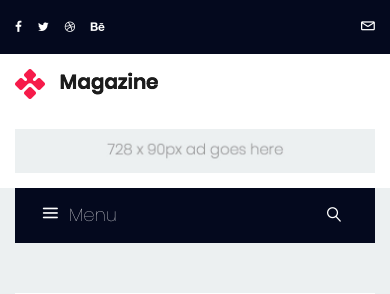
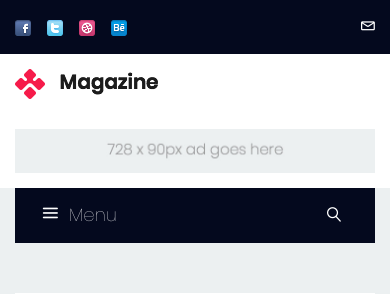
Before and after one commit to AndryRatsimbazafy/Magazine, a CodeIgniter app: page /Magazine/ in a window 390 px wide. Shown: the top 294 px of the page. Run offline with CodeIgniter, Linux system fonts and the light colour scheme; data that the repository does not hold is empty; some libraries are stand-ins or nearby versions.

Commit message:
fourth commit

```diff
--- a/application/views/index.php
+++ b/application/views/index.php
@@ -30,10 +30,10 @@
 					<div class="row">
 						<div class="col-lg-6 col-md-6 col-sm-6 col-6 header-top-left no-padding">
 							<ul>
-								<li><a href="#"><i class="fa fa-facebook"></i></a></li>
-								<li><a href="#"><i class="fa fa-twitter"></i></a></li>
-								<li><a href="#"><i class="fa fa-dribbble"></i></a></li>
-								<li><a href="#"><i class="fa fa-behance"></i></a></li>
+								<li><a href="#"><img src="<?php echo base_url(); ?>assets/img/css_sprites.png" style="object-fit: none; object-position: -10px -46px; width: 16px; height: 16px;"></a></li>
+								<li><a href="#"><img src="<?php echo base_url(); ?>assets/img/css_sprites.png" style="object-fit: none; object-position: -46px -46px; width: 16px; height: 16px;"></a></li>
+								<li><a href="#"><img src="<?php echo base_url(); ?>assets/img/css_sprites.png" style="object-fit: none; object-position: -46px -10px; width: 16px; height: 16px;"></a></li>
+								<li><a href="#"><img src="<?php echo base_url(); ?>assets/img/css_sprites.png" style="object-fit: none; object-position: -10px -10px; width: 16px; height: 16px;"></a></li>
 							</ul>
 						</div>
 						<div class="col-lg-6 col-md-6 col-sm-6 col-6 header-top-right no-padding">
@@ -221,12 +221,6 @@
 					<p class="footer-text m-0 col-lg-8 col-md-12"><!-- Link back to Colorlib can't be removed. Template is licensed under CC BY 3.0. -->
 Copyright &copy;<script>document.write(new Date().getFullYear());</script> All rights reserved | This template is made with <i class="fa fa-heart-o" aria-hidden="true"></i> by <a href="https://colorlib.com" target="_blank">Colorlib</a>
 <!-- Link back to Colorlib can't be removed. Template is licensed under CC BY 3.0. --></p>
-					<div class="col-lg-4 col-md-12 footer-social">
-						<a href="#"><i class="fa fa-facebook"></i></a>
-						<a href="#"><i class="fa fa-twitter"></i></a>
-						<a href="#"><i class="fa fa-dribbble"></i></a>
-						<a href="#"><i class="fa fa-behance"></i></a>
-					</div>
 				</div>
 			</div>
 		</footer>
```
Also changed, not shown: application/views/image-post.php (+4 -10 lines), application/views/postCategory.php (+4 -10 lines), assets/img/css_sprites.png (added), assets/img/sp.png (added), assets/img/sp3.jpg (added), assets/img/sprite.png (added).
